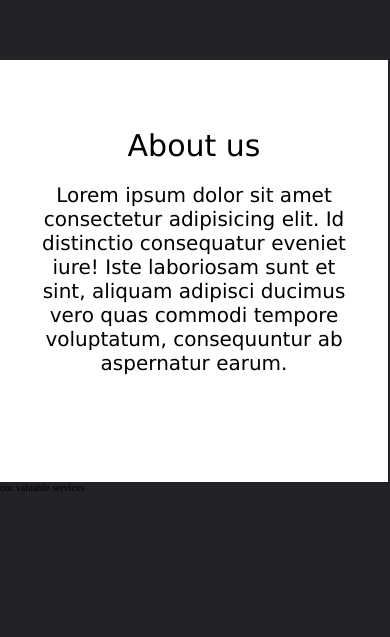
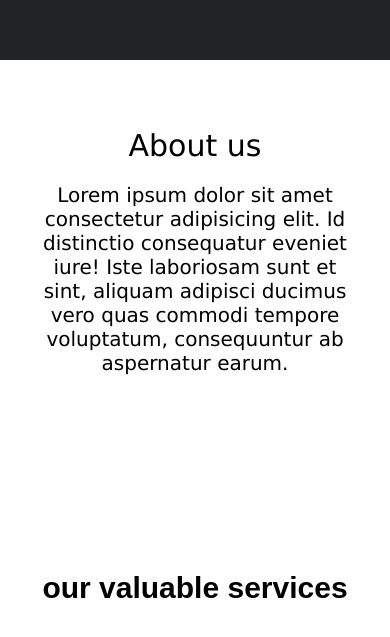
Before and after one commit to basma-cloud/entertaiment, a plain HTML site: page index.html in a window 390 px wide. Shown: the part 843-1480 px from the top of the page. Before the commit the page ends 1346 px from the top, so only its background shows below. Drawn offline with nearby package versions, Linux system fonts and the light colour scheme.

Commit message:
responsive-slick2

```diff
--- a/style.css
+++ b/style.css
@@ -157,7 +157,7 @@ background: linear-gradient(90deg, rgba(106,127,219,1) 0%, rgba(124,143,224,1) 1
 }
 .about-section{
 	height: 50vh;
-	width: 99.5vw;
+	width: 100vw;
 	align-self center;
 	background-color: #ffffff;
 	display: flex;
@@ -175,6 +175,23 @@ background: linear-gradient(90deg, rgba(106,127,219,1) 0%, rgba(124,143,224,1) 1
 	width :50vw;
 	height:25vh;
 }
+.services-section {
+	height:25vh;
+	background-color: white;
+	width: 100vw;
+	display:flex;
+	align-items: center;
+	justify-content: center;
+	font-size:30px;
+	font-family: sans-serif;
+	font-weight: bolder;
+	position: relative;
+
+}
+.services-section p{
+	position: absolute;
+	margin-top: 5em;
+}
 @media only screen and (max-width: 800px) {
 	.about-section p {
 		width :80vw;
```
